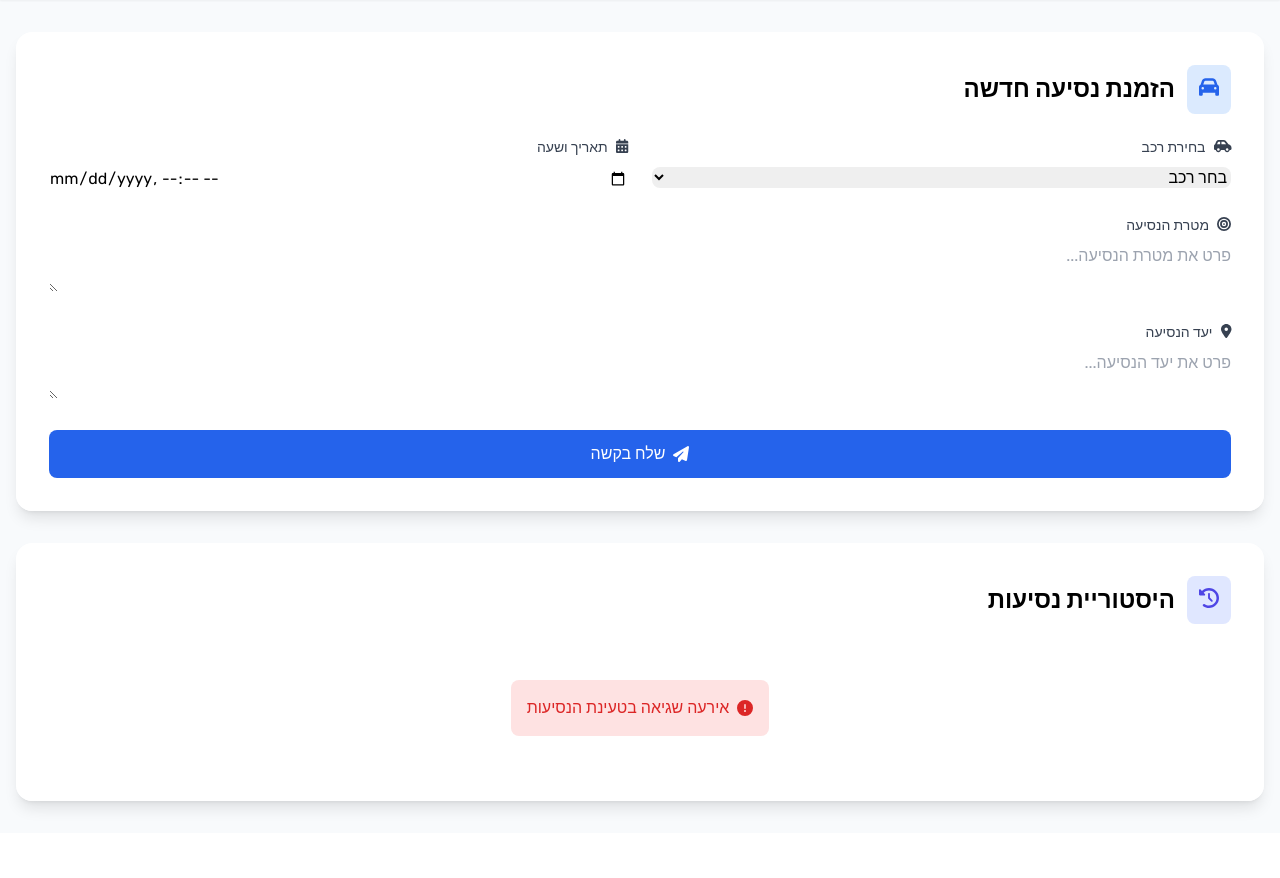
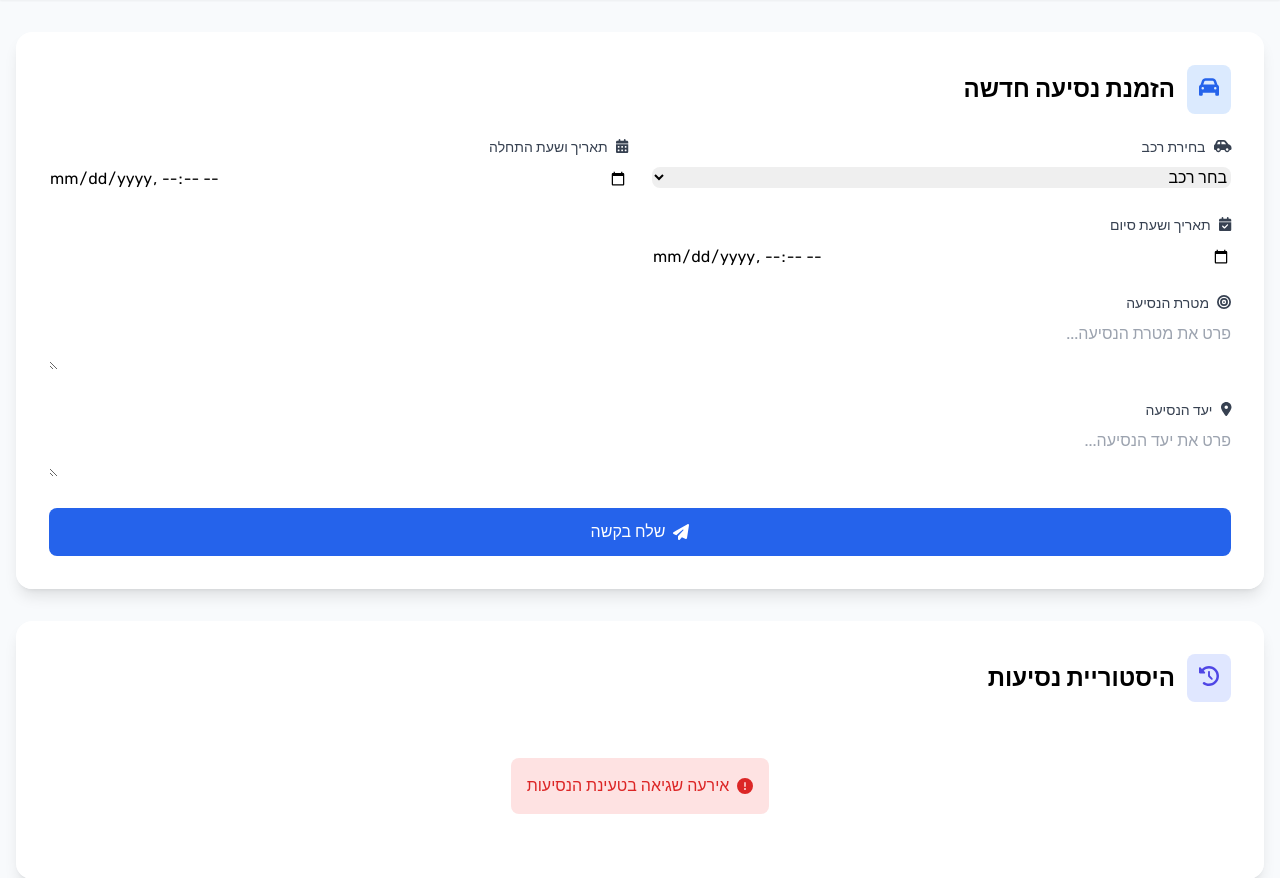
Before and after one commit to naorbarzion/haluza, a Flask app: template templates/driver_dashboard.html in a window 1280 px wide. Shown: the part 80-958 px from the top of the page. Before the commit the page ends 894 px from the top, so only its background shows below. Run offline with Flask 3, Linux system fonts and the light colour scheme; the template is opened without the code that fills it: most values are stand-ins (such as "Sample title", 1, 10 or a date in 2020); some libraries are stand-ins or nearby versions.

Commit message:
Update driver_dashboard.html

```diff
--- a/templates/driver_dashboard.html
+++ b/templates/driver_dashboard.html
@@ -124,9 +124,19 @@
 
                     <div>
                         <label class="block text-sm font-medium text-gray-700 mb-2">
-                            <i class="fas fa-calendar-alt ml-2"></i>תאריך ושעה
+                            <i class="fas fa-calendar-alt ml-2"></i>תאריך ושעת התחלה
                         </label>
                         <input type="datetime-local" name="date_time" required
+                               id="start_time"
+                               class="w-full rounded-lg border-gray-300 focus:border-blue-500 focus:ring-blue-500 transition-shadow">
+                    </div>
+
+                    <div>
+                        <label class="block text-sm font-medium text-gray-700 mb-2">
+                            <i class="fas fa-calendar-check ml-2"></i>תאריך ושעת סיום
+                        </label>
+                        <input type="datetime-local" name="end_time" required
+                               id="end_time"
                                class="w-full rounded-lg border-gray-300 focus:border-blue-500 focus:ring-blue-500 transition-shadow">
                     </div>
                 </div>
@@ -184,6 +194,15 @@
 
         // Handle form submission
         document.getElementById('tripForm').addEventListener('submit', async function(e) {
+            const startTime = new Date(document.getElementById('start_time').value);
+            const endTime = new Date(document.getElementById('end_time').value);
+
+            if (endTime <= startTime) {
+                e.preventDefault();
+                alert('שעת הסיום חייבת להיות מאוחרת משעת ההתחלה');
+                return;
+            }
+
             e.preventDefault();
             const submitButton = this.querySelector('button[type="submit"]');
             const originalContent = submitButton.innerHTML;
@@ -246,6 +265,16 @@
                     </div>
                 </div>
                 <div class="bg-gray-50 p-3 rounded-lg space-y-2">
+                    <div class="flex items-center gap-2">
+                        <i class="fas fa-clock text-blue-600"></i>
+                        <div>
+                            <div class="text-sm text-gray-600">התחלה: ${formatDateTime(trip.date_time)}</div>
+                            <div class="text-sm text-gray-600">סיום: ${formatDateTime(trip.end_time)}</div>
+                            <div class="text-sm font-medium text-blue-600">
+                                משך מתוכנן: ${calculateDuration(trip.date_time, trip.end_time)}
+                            </div>
+                        </div>
+                    </div>
                     <div>
                         <span class="font-medium text-gray-700">מטרת הנסיעה:</span>
                         <div class="text-gray-600">${trip.purpose}</div>
@@ -348,6 +377,17 @@
     }[status] || status;
 }
 
+function calculateDuration(start, end) {
+    const startTime = new Date(start);
+    const endTime = new Date(end);
+    const diff = (endTime - startTime) / (1000 * 60); // הפרש בדקות
+
+    const hours = Math.floor(diff / 60);
+    const minutes = Math.floor(diff % 60);
+
+    return `${hours} שעות ו-${minutes} דקות`;
+}
+
 // Load trips on page load
 document.addEventListener('DOMContentLoaded', loadTrips);
 </script>
```
